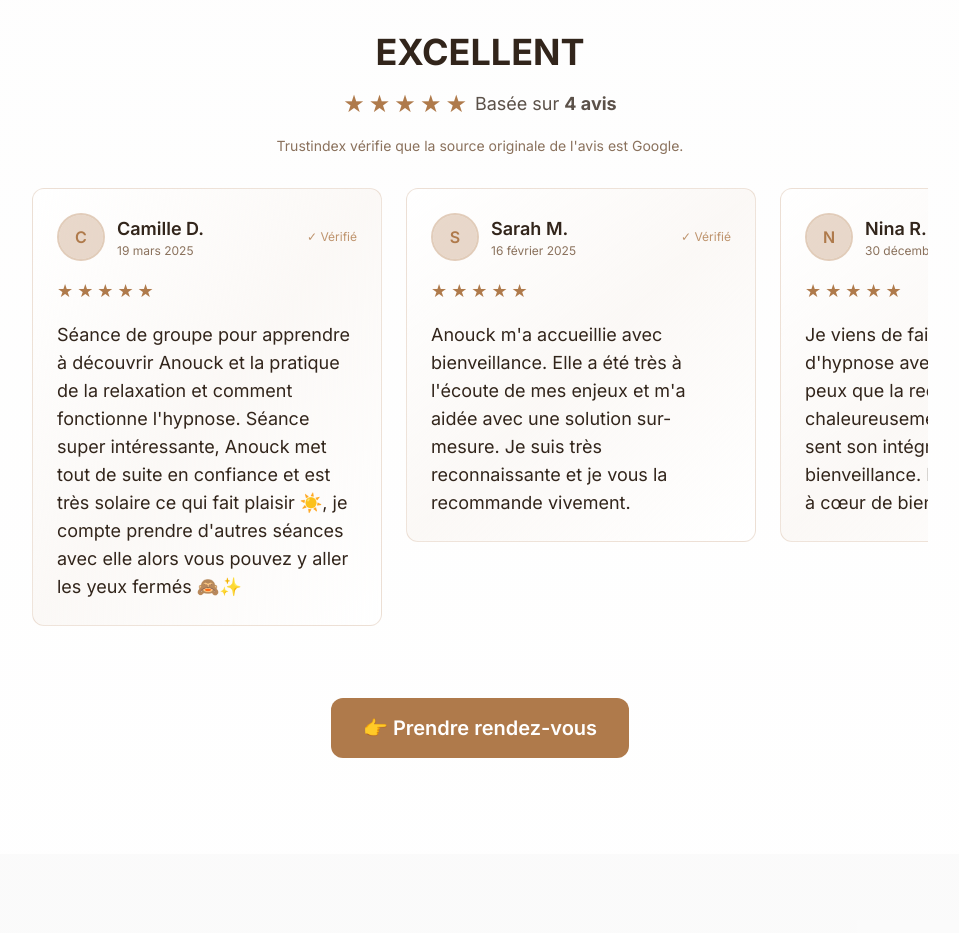
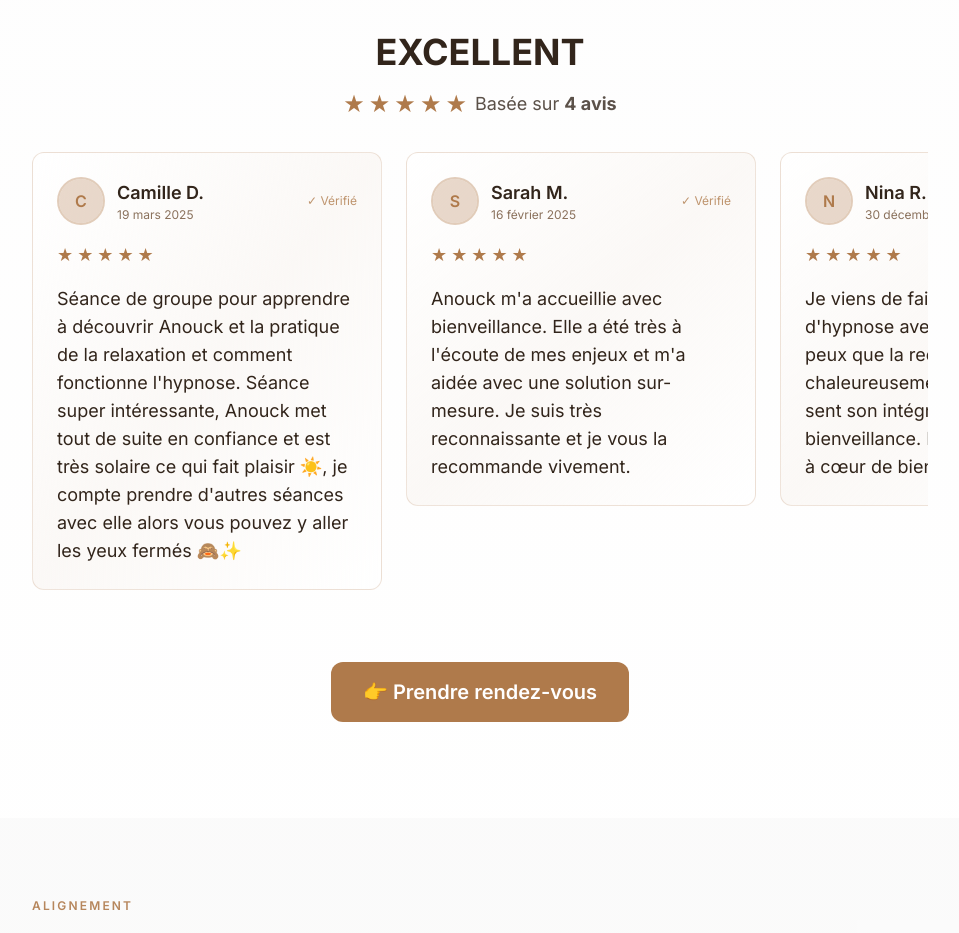
Before and after one commit to ilanamar26-code/anoucksite, a Next.js app: page / in a window 1280 px wide. Shown: the part 2322-3255 px from the top of the page, without its empty margins (160-1119 px from the left). Built offline with nearby package versions, Linux system fonts and the light colour scheme.

Commit message:
Retirer texte Trustindex

```diff
--- a/components/GoogleTestimonials.tsx
+++ b/components/GoogleTestimonials.tsx
@@ -64,9 +64,6 @@ export function GoogleTestimonials() {
             Basée sur <strong>{totalReviews} avis</strong>
           </span>
         </div>
-        <p className="text-sm text-muted-foreground">
-          Trustindex vérifie que la source originale de l'avis est Google.
-        </p>
       </motion.div>
 
       {/* Grid de témoignages - 4 en ligne horizontale */}
```
